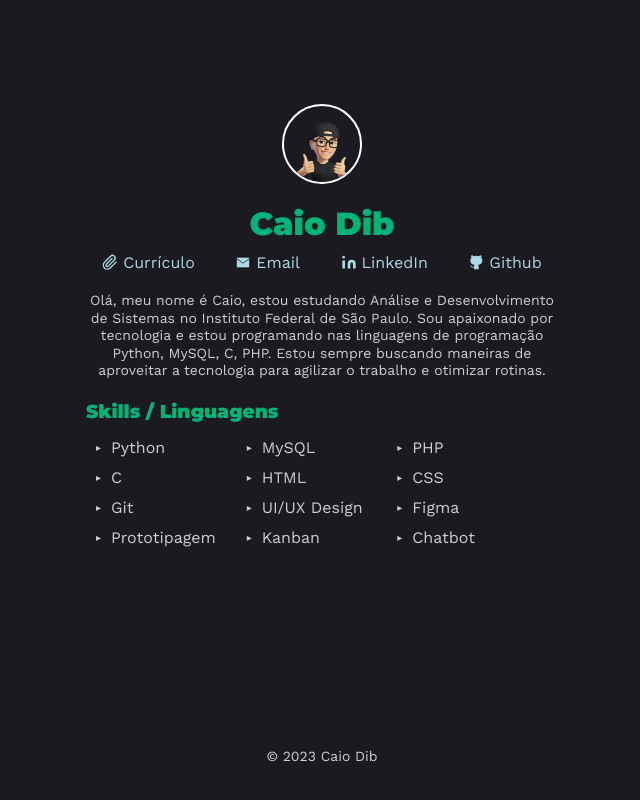
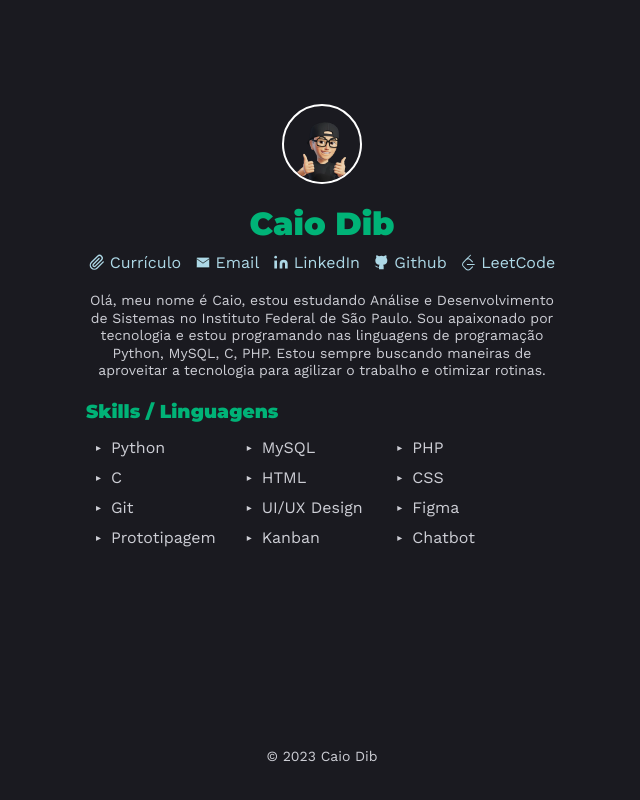
Before and after one commit to dib10/portfolio, a website built with Vite: page index.html in a window 1280 px wide. Shown: the part 2136-2936 px from the top of the page, without its empty margins (318-958 px from the left). Built offline with nearby package versions, Linux system fonts and the light colour scheme.

Commit message:
icone do leetccode e link adicioandos

```diff
--- a/index.html
+++ b/index.html
@@ -350,6 +350,10 @@
             <img src="./asset/svg/github.svg" alt="Github" />
             <a href="https://github.com/dib10"> Github</a>
           </li>
+          <li>
+            <img src="./asset/svg/icons8-leetcode.svg" alt="Leetcode" />
+            <a href="https://leetcode.com/dibalax/"> LeetCode</a>
+          </li>
         </ul>
         <!-- long bio -->
         <p>
```
Also changed, not shown: asset/svg/icons8-leetcode.svg (added).
